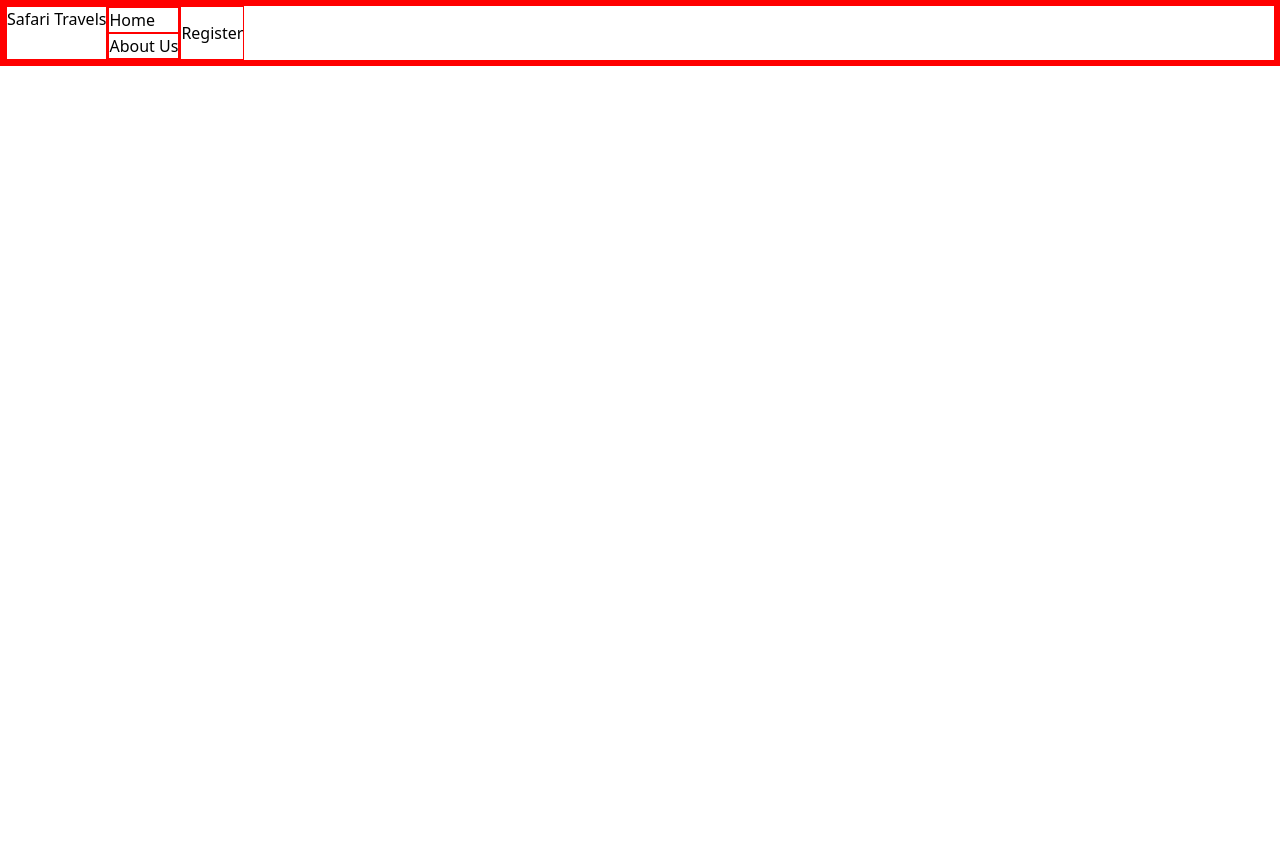
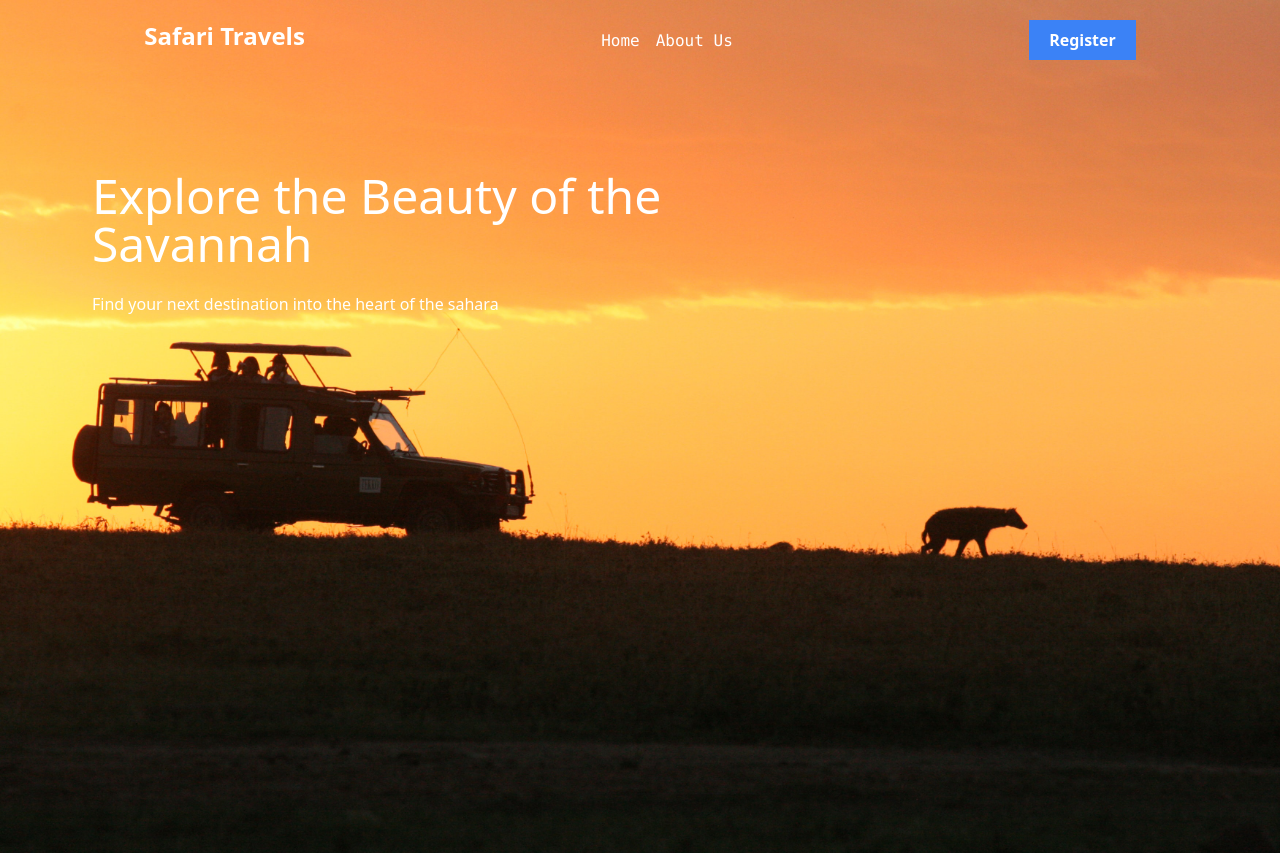
Before and after one commit to anthonykimani/Safari-Travelers-Club-Backend, a React (Create React App) app: page / in a window 1280 px wide. Before the commit the page ends 800 px from the top, so only its background shows below. Built offline with nearby package versions, Linux system fonts and the light colour scheme.

Commit message:
Adds a Home page to the Home section

```diff
--- a/src/components/App.js
+++ b/src/components/App.js
@@ -1,6 +1,7 @@
 import './App.css';
 import { BrowserRouter as Router, Route, Routes } from "react-router-dom";
-import Home from '../pages/Home'
+import Home from '../pages/Home';
+import About from '../pages/About';
 
 function App() {
   return (
@@ -8,6 +9,7 @@
       <Router>
         <Routes>
           <Route path="/" element={<Home />} />
+          <Route path="/about" element={<About />} />
         </Routes>
       </Router>
     </div>
--- /dev/null
+++ b/src/components/HomeText.js
@@ -0,0 +1,10 @@
+const HomeText = () => {
+    return (
+        <div className="relative p-20 text-white w-3/5 ">
+            <h1 className="text-5xl p-3 font-medium">Explore the Beauty of the Savannah</h1>
+            <h4 className=" p-3">Find your next destination into the heart of the sahara</h4>
+        </div>
+     );
+}
+
+export default HomeText;
--- /dev/null
+++ b/src/components/LandingPage.js
@@ -0,0 +1,18 @@
+import Navbar from "./Navbar";
+import HomeText from "./HomeText";
+
+const LandingPage = () => {
+  return (
+    <div className="" id="landing">
+      <img
+        src={process.env.PUBLIC_URL + "/safari-ambience.jpg"}
+        alt=""
+        className="absolute top-0 left-0 z-0"
+      />
+      <Navbar />
+      <HomeText />
+    </div>
+  );
+};
+
+export default LandingPage;
--- a/src/components/Navbar.js
+++ b/src/components/Navbar.js
@@ -1,14 +1,25 @@
+import { Link } from "react-router-dom";
+
+
 const Navbar = () => {
-    return (
-        <div className="flex ">
-            <h2>Safari Travels</h2>
-            <ul>
-                <li>Home</li>
-                <li>About Us</li>
-            </ul>
-            <button>Register</button>
-        </div>
-     );
-}
+  return (
+    <div className="relative object-cover object-center flex justify-around z-50 text-white py-5">
+      <h2 className="font-extrabold font-sans text-2xl">Safari Travels</h2>
+      <ul className="flex justify-between items-center">
+        <li>
+          <Link to={"/"} className="m-2  font-mono">
+            Home
+          </Link>
+        </li>
+        <li>
+          <Link to={"/about"} className="m-2 font-mono">
+            About Us
+          </Link>
+        </li>
+      </ul>
+      <button className="text-white bg-blue-500 px-5 py-2 font-bold">Register</button>
+    </div>
+  );
+};
 
 export default Navbar;
--- a/src/index.css
+++ b/src/index.css
@@ -4,5 +4,5 @@
 
 
 *{
-  border:.1px solid red;
+  /* border:.1px solid red; */
 }
--- /dev/null
+++ b/src/pages/About.js
@@ -0,0 +1,11 @@
+import Navbar from "../components/Navbar";
+
+const About = () => {
+  return (
+    <div>
+      <Navbar />
+    </div>
+  );
+};
+
+export default About;
--- a/src/pages/Home.js
+++ b/src/pages/Home.js
@@ -1,8 +1,8 @@
-import Navbar from "../components/Navbar";
+import LandingPage from "../components/LandingPage";
 
 const Home = () => {
   return <div className="">
-      <Navbar />
+      <LandingPage />
   </div>;
 };
 
```
